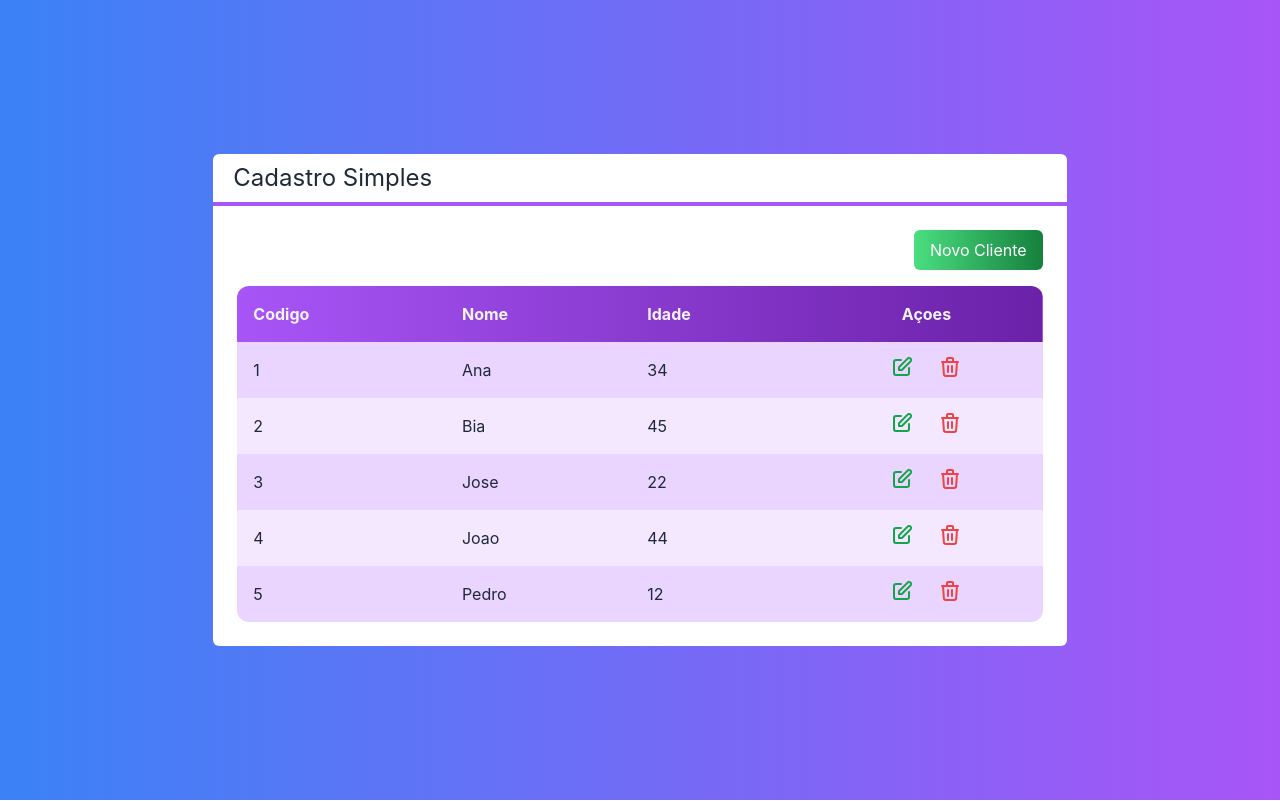
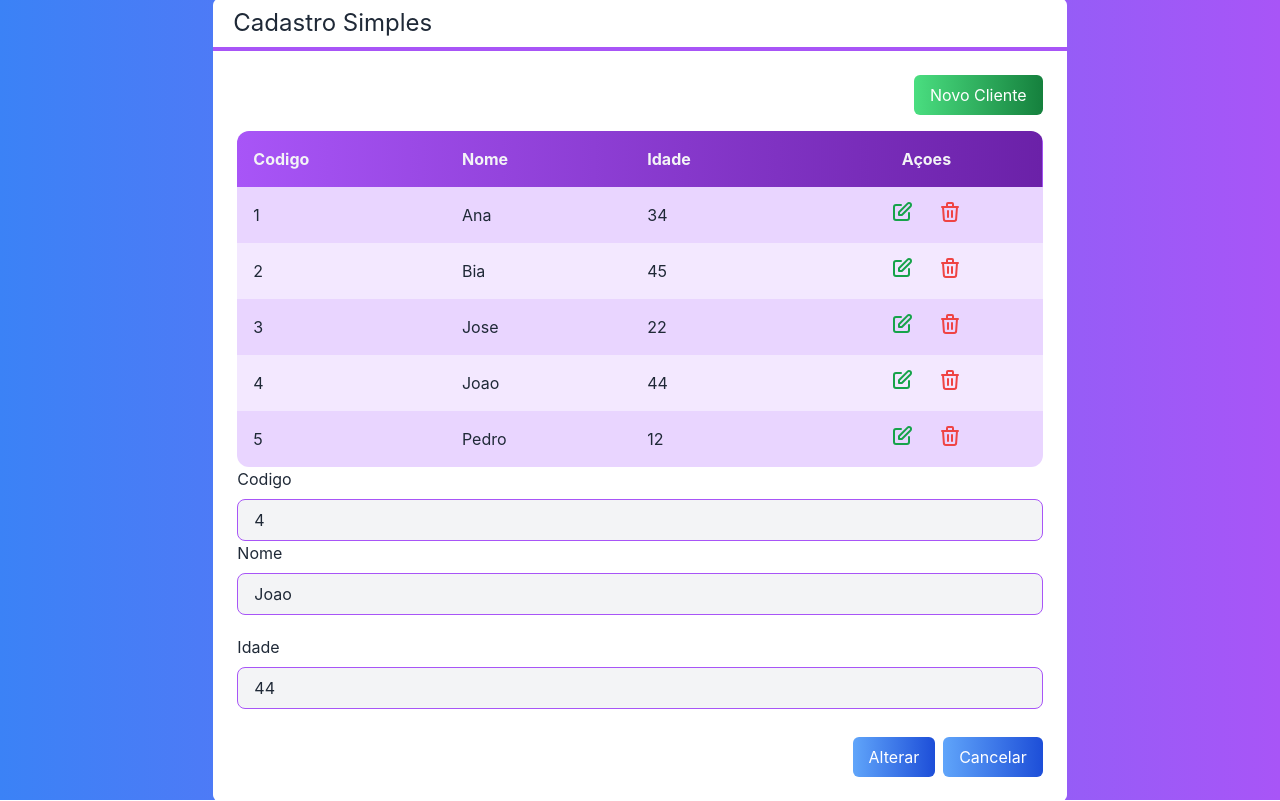
Before and after one commit to Smooke09/CRUD-REACT, a Next.js app: page / in a window 1280 px wide. Built offline with nearby package versions, Linux system fonts and the light colour scheme.

Commit message:
Component Form

```diff
--- /dev/null
+++ b/src/components/Entrada.tsx
@@ -0,0 +1,27 @@
+interface EntradaProps {
+  texto: string;
+  tipo?: "text" | "number";
+  valor: any;
+  somenteLeitura?: boolean;
+  className?: string;
+  valorMudou?: (valor: any) => void;
+}
+
+export default function Entrada(props: EntradaProps) {
+  return (
+    <div className={`flex flex-col ${props.className}`}>
+      <label className="mb-2">{props.texto}</label>
+      <input
+        type={props.tipo ?? "text"}
+        value={props.valor}
+        readOnly={props.somenteLeitura}
+        onChange={(e) => props.valorMudou?.(e.target.value)}
+        className={`
+            border border-purple-500 rounded-lg
+            focus:outline-none bg-gray-100 px-4 py-2
+            ${props.somenteLeitura ? "" : "focus:bg-white"}
+        `}
+      />
+    </div>
+  );
+}
--- /dev/null
+++ b/src/components/Formulario.tsx
@@ -0,0 +1,39 @@
+import { useState } from "react";
+import Cliente from "../core/Cliente";
+import Botao from "./Botao";
+import Entrada from "./Entrada";
+
+interface FormularioProps {
+  cliente: Cliente;
+}
+
+export default function Formulario(props: FormularioProps) {
+  const id = props.cliente?.id;
+  const [nome, setNome] = useState(props.cliente?.nome ?? "");
+  const [idade, setIdade] = useState(props.cliente?.idade ?? 0);
+
+  return (
+    <div>
+      {id ? <Entrada somenteLeitura texto="Codigo" valor={id} /> : false}
+      <Entrada
+        texto="Nome"
+        valor={nome}
+        valorMudou={setNome}
+        className="mb-5"
+      />
+      <Entrada
+        texto="Idade"
+        tipo="number"
+        valor={idade}
+        valorMudou={setIdade}
+        className="mb-5"
+      />
+      <div className="flex justify-end mt-7">
+        <Botao cor="blue" className="mr-2">
+          {id ? "Alterar" : "Salvar"}
+        </Botao>
+        <Botao cor="blue">Cancelar</Botao>
+      </div>
+    </div>
+  );
+}
--- a/src/pages/index.tsx
+++ b/src/pages/index.tsx
@@ -1,4 +1,5 @@
 import Botao from "../components/Botao";
+import Formulario from "../components/Formulario";
 import Layout from "../components/Layout";
 import Tabela from "../components/Tabela";
 import Cliente from "../core/Cliente";
@@ -33,11 +34,12 @@
             Novo Cliente
           </Botao>
         </div>
-        <Tabela
+          <Tabela
           clientes={clientes}
           clienteSelecionado={clienteSelecionado}
           clienteExcluido={clienteExcluido}
         ></Tabela>
+        <Formulario cliente={clientes[3]}></Formulario>
       </Layout>
     </div>
   );
```
